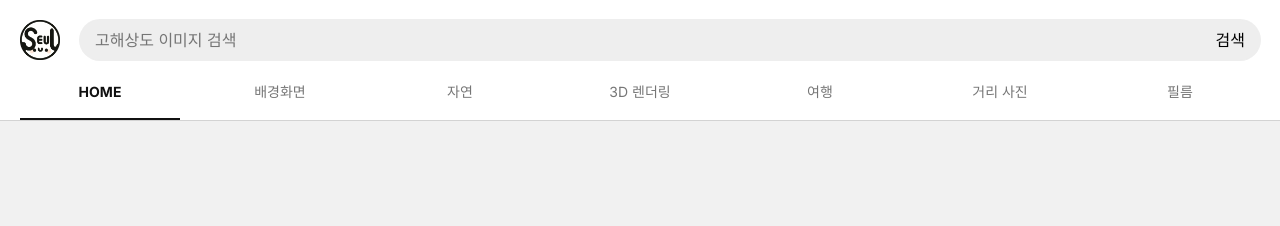
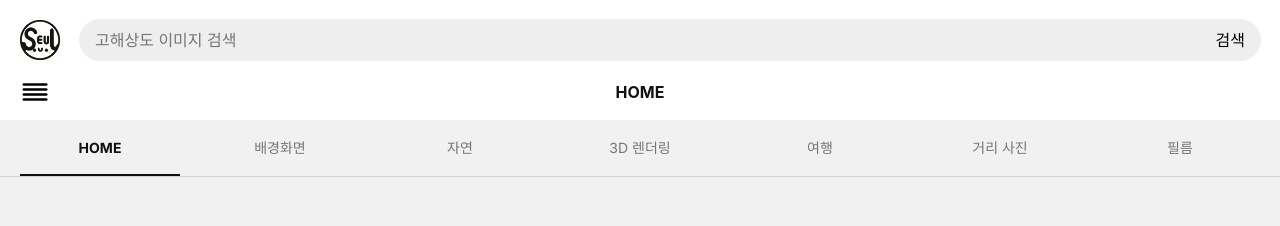
Before and after one commit to sungjaechoi/seul-vm, a Next.js app: page / in a window 1280 px wide. Shown: the top 226 px of the page. Built offline with nearby package versions, Linux system fonts and the light colour scheme.

Commit message:
mobaile 작업중

```diff
--- a/src/app/_component/NavMenu.tsx
+++ b/src/app/_component/NavMenu.tsx
@@ -4,14 +4,118 @@ import Link from 'next/link'
 import style from './navMenu.module.css'
 import { useSelectedLayoutSegments } from 'next/navigation'
 import clsx from 'clsx'
+import { FiAlignJustify, FiAlignLeft } from 'react-icons/fi'
+import { sectionInfo, typeSectionInfo } from '@/model/SectionInfo'
+import { useState } from 'react'
 
 export default function Nav() {
   const segmentArry = useSelectedLayoutSegments()
   const segment = segmentArry[1]
+
   console.log(segment)
 
+  const pathName = segment as keyof typeSectionInfo
+
+  const [isToggeIcon, setIsToggeIcon] = useState(false)
+
+  const onToggle = () => {
+    setIsToggeIcon((prevState) => !prevState)
+  }
+
+  if (pathName === undefined) {
     return (
+      <>
+        <div className={style.menu_area}>
+          <button className={style.menu_button} type="button">
+            <FiAlignJustify />
+            <span>HOME</span>
+          </button>
+        </div>
         <ul className={style.nav_list}>
+          <li
+            className={clsx(style.nav_item, {
+              [style.is_active]: segment === undefined,
+            })}
+          >
+            <Link className={style.nav_link} href={'/'}>
+              HOME
+            </Link>
+          </li>
+          <li
+            className={clsx(style.nav_item, {
+              [style.is_active]: segment === 'background',
+            })}
+          >
+            <Link className={style.nav_link} href={'/gallery/background'}>
+              배경화면
+            </Link>
+          </li>
+          <li
+            className={clsx(style.nav_item, {
+              [style.is_active]: segment === 'nature',
+            })}
+          >
+            <Link className={style.nav_link} href={'/gallery/nature'}>
+              자연
+            </Link>
+          </li>
+          <li
+            className={clsx(style.nav_item, {
+              [style.is_active]: segment === 'renders3D',
+            })}
+          >
+            <Link className={style.nav_link} href={'/gallery/renders3D'}>
+              3D 렌더링
+            </Link>
+          </li>
+          <li
+            className={clsx(style.nav_item, {
+              [style.is_active]: segment === 'travel',
+            })}
+          >
+            <Link className={style.nav_link} href={'/gallery/travel'}>
+              여행
+            </Link>
+          </li>
+          <li
+            className={clsx(style.nav_item, {
+              [style.is_active]: segment === 'streetPhotography',
+            })}
+          >
+            <Link
+              className={style.nav_link}
+              href={'/gallery/streetPhotography'}
+            >
+              거리 사진
+            </Link>
+          </li>
+          <li
+            className={clsx(style.nav_item, {
+              [style.is_active]: segment === 'film',
+            })}
+          >
+            <Link className={style.nav_link} href={'/gallery/film'}>
+              필름
+            </Link>
+          </li>
+        </ul>
+      </>
+    )
+  }
+
+  const navName = sectionInfo[pathName].title
+
+  return (
+    <>
+      <div className={style.menu_area}>
+        <button className={style.menu_button} type="button" onClick={onToggle}>
+          {isToggeIcon ? <FiAlignLeft /> : <FiAlignJustify />}
+          <span>{navName}</span>
+        </button>
+      </div>
+      <ul
+        className={clsx(style.nav_list, isToggeIcon ? [style.is_active] : '')}
+      >
         <li
           className={clsx(style.nav_item, {
             [style.is_active]: segment === undefined,
@@ -76,5 +180,6 @@ export default function Nav() {
           </Link>
         </li>
       </ul>
+    </>
   )
 }
--- a/src/app/_component/navMenu.module.css
+++ b/src/app/_component/navMenu.module.css
@@ -1,4 +1,34 @@
 /* navMenu */
+
+.menu_area {
+  /* display: none; */
+  padding: 0 20px;
+  width: 100%;
+  height: 56px;
+  z-index: 100;
+}
+
+.menu_button {
+  width: 100%;
+  height: 100%;
+  display: flex;
+  align-items: center;
+  justify-content: center;
+}
+
+.menu_button svg {
+  width: 30px;
+  height: 30px;
+}
+
+.menu_button span {
+  display: block;
+  flex: 1 1 auto;
+  font-size: 16px;
+  color: #111;
+  font-weight: 700;
+  margin-right: 30px;
+}
 
 .nav_list {
   display: flex;
@@ -7,6 +37,29 @@
   height: 56px;
   box-shadow: 0 1px #0000001f;
   gap: 20px;
+}
+
+@media (max-width: 561px) {
+  .nav_list {
+    position: absolute;
+    top: -500px;
+    width: 100%;
+    height: 100%;
+    transform: translateY(-500px);
+    transition: transform 5s ease;
+    z-index: 10;
+    background-color: #fff;
+    flex-direction: column;
+    height: auto;
+    gap: 0;
+    padding: 10px 0 0 0;
+    box-shadow: none;
+  }
+
+  .nav_list.is_active {
+    transform: translateY(556px);
+    transition: transform 5s ease;
+  }
 }
 
 .nav_item {
@@ -19,6 +72,15 @@
   min-width: 57px;
 }
 
+@media (max-width: 561px) {
+  .nav_item {
+    min-width: 0;
+    width: 100%;
+    height: 50px;
+    box-shadow: 0 1px #0000001f;
+  }
+}
+
 .nav_item .nav_link {
   display: flex;
   justify-content: center;
@@ -28,9 +90,27 @@
   color: #767676;
 }
 
+@media (max-width: 561px) {
+  .nav_link {
+    width: 100%;
+    height: 100%;
+  }
+}
+
 .nav_item.is_active .nav_link {
   box-shadow: inset 0 -2px #111;
   color: #111;
   font-weight: 700;
   pointer-events: none;
 }
+
+@media (max-width: 561px) {
+  .nav_item.is_active .nav_link {
+    box-shadow: none;
+  }
+}
+
+.munu_icon {
+  width: 30px;
+  height: 30px;
+}
--- a/src/app/gallery/[name]/page.tsx
+++ b/src/app/gallery/[name]/page.tsx
@@ -2,7 +2,7 @@ import ImgList from '@/app/_component/ImgList'
 import VisualSection from '@/app/_component/VisualSection'
 import React from 'react'
 import style from '../../page.module.css'
-import { SectionInfo, sectionInfo } from '@/model/SectionInfo'
+import { typeSectionInfo, sectionInfo } from '@/model/SectionInfo'
 
 type Props = {
   params: {
@@ -12,7 +12,7 @@ type Props = {
 
 export default function Page({ params }: Props) {
   //! Notion - "as Key of"정리
-  const nameV = params.name as keyof SectionInfo
+  const nameV = params.name as keyof typeSectionInfo
   const v = sectionInfo[nameV]
 
   return (
--- a/src/app/page.module.css
+++ b/src/app/page.module.css
@@ -13,6 +13,15 @@
   height: 120px;
   z-index: 1000;
   background-color: #fff;
+}
+
+@media (max-width: 561px) {
+  .wrap {
+    padding-top: 120px;
+  }
+  .header {
+    height: auto;
+  }
 }
 
 .logo_search_group {
@@ -63,4 +72,5 @@
 .nav {
   order: 3;
   flex: 1 0 auto;
+  position: relative;
 }
--- a/src/model/SectionInfo.ts
+++ b/src/model/SectionInfo.ts
@@ -31,4 +31,4 @@ export const sectionInfo = {
   },
 }
 
-export type SectionInfo = typeof sectionInfo
+export type typeSectionInfo = typeof sectionInfo
```
Lines whose indentation alone changed are shown as unchanged.
